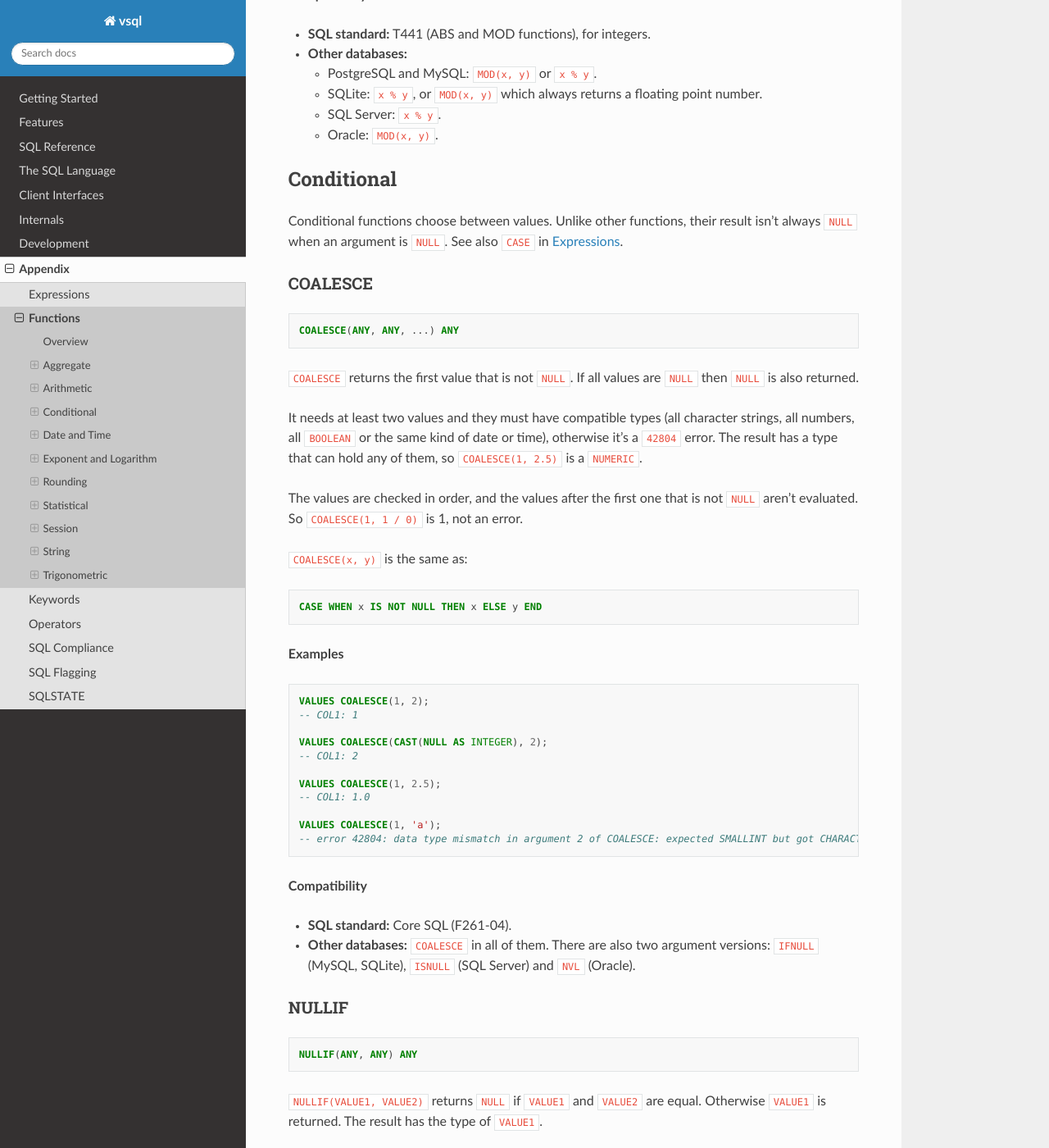
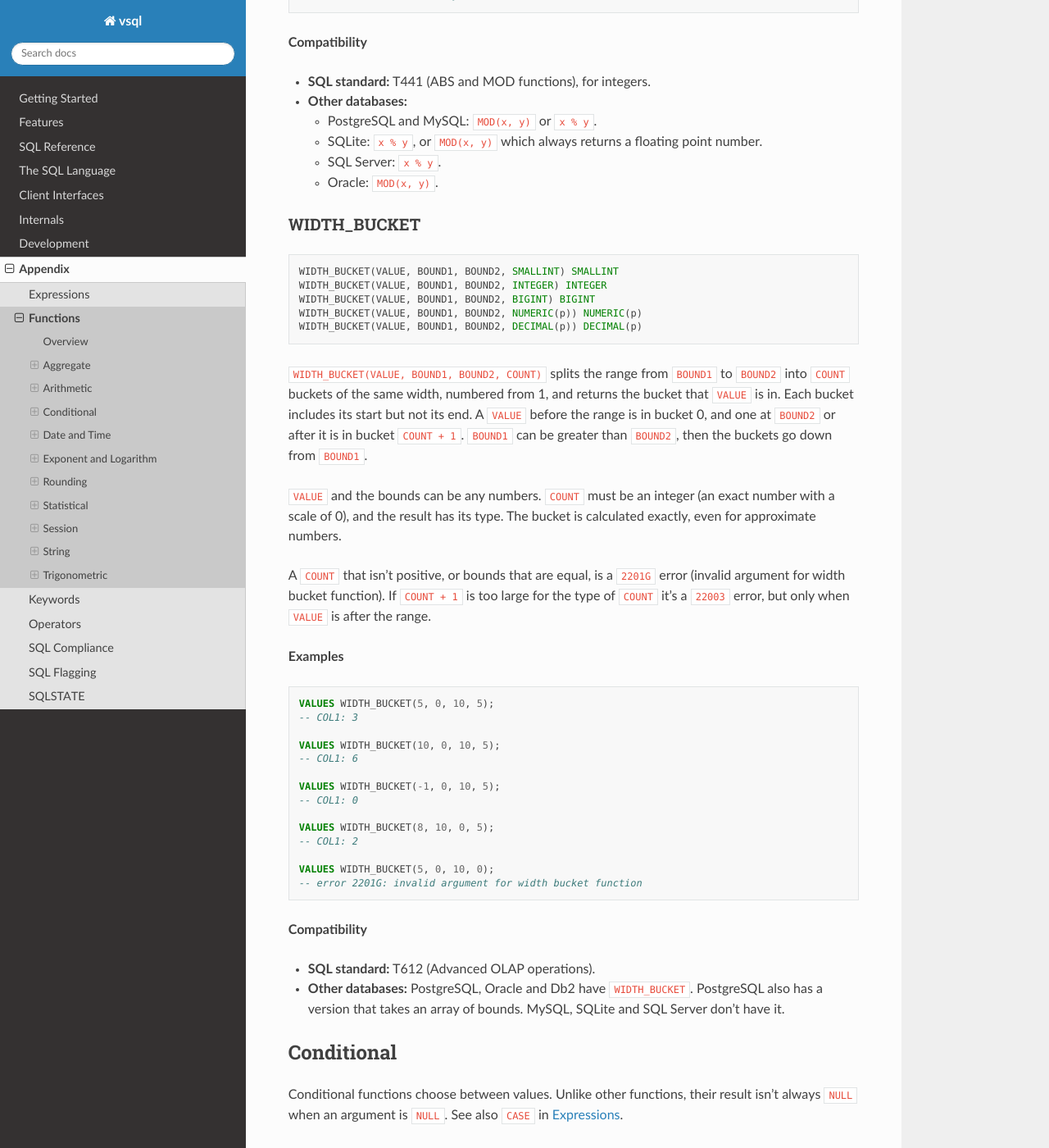
Before and after one commit to elliotchance/vsql, a Sphinx documentation site: the page built from docs/functions.rst, in a window 1280 px wide and 1400 px high, scrolled down 14271 px. Shown: the whole window at 82% size. Built offline with Sphinx 7.4.7 and the Read the Docs theme 3.1.0, drawn with Linux system fonts in a browser that asks for light colours; some of the changed text lies outside the part shown.

Commit message:
language: Support WIDTH_BUCKET (T612)
WIDTH_BUCKET(value, bound1, bound2, count) splits the range between the bounds
into count buckets of the same width and returns the bucket that the value is
in, 0 before the range or count + 1 after it. The bounds can be in either
order. A count that isn't positive, or equal bounds, is the new 2201G error,
and count + 1 that doesn't fit in the type of the count is a 22003 error.

The value and bounds can be any numbers, but the bucket is always calculated
exactly. The count must be an integer and the result has its type, so there's
an overload for each type of the count.

This is one part of T612, which stays partial.

Co-Authored-By: Claude Opus 5.5 <noreply@anthropic.com>

```diff
--- a/docs/functions.rst
+++ b/docs/functions.rst
@@ -236,6 +236,9 @@ Each function also has a **Compatibility** section:
    * - ``VAR_SAMP``
      - Statistical
      - T621
+   * - ``WIDTH_BUCKET``
+     - Arithmetic
+     - T612
 
 Aggregate
 ---------
@@ -626,8 +629,9 @@ A value that isn't a number (such as a ``VARCHAR``) is a ``42883`` error.
 Arithmetic
 ----------
 
-Arithmetic functions return the absolute value or the remainder of a number.
-The result has the type of an argument (see each function).
+Arithmetic functions return the absolute value or the remainder of a number,
+or which bucket it's in. The result has the type of an argument (see each
+function).
 
 They accept any number. If there is no version of the function
 for the argument types, an exact number (such as an ``INTEGER``) is converted to
@@ -734,6 +738,59 @@ vsql extension flagged by ``V403-01`` (see :doc:`sql-flagging`).
     number.
   - SQL Server: ``x % y``.
   - Oracle: ``MOD(x, y)``.
+
+WIDTH_BUCKET
+^^^^^^^^^^^^
+
+.. code-block:: sql
+
+   WIDTH_BUCKET(VALUE, BOUND1, BOUND2, SMALLINT) SMALLINT
+   WIDTH_BUCKET(VALUE, BOUND1, BOUND2, INTEGER) INTEGER
+   WIDTH_BUCKET(VALUE, BOUND1, BOUND2, BIGINT) BIGINT
+   WIDTH_BUCKET(VALUE, BOUND1, BOUND2, NUMERIC(p)) NUMERIC(p)
+   WIDTH_BUCKET(VALUE, BOUND1, BOUND2, DECIMAL(p)) DECIMAL(p)
+
+``WIDTH_BUCKET(VALUE, BOUND1, BOUND2, COUNT)`` splits the range from
+``BOUND1`` to ``BOUND2`` into ``COUNT`` buckets of the same width, numbered from
+1, and returns the bucket that ``VALUE`` is in. Each bucket includes its start
+but not its end. A ``VALUE`` before the range is in bucket 0, and one at
+``BOUND2`` or after it is in bucket ``COUNT + 1``. ``BOUND1`` can be greater
+than ``BOUND2``, then the buckets go down from ``BOUND1``.
+
+``VALUE`` and the bounds can be any numbers. ``COUNT`` must be an integer (an
+exact number with a scale of 0), and the result has its type. The bucket is
+calculated exactly, even for approximate numbers.
+
+A ``COUNT`` that isn't positive, or bounds that are equal, is a ``2201G`` error
+(invalid argument for width bucket function). If ``COUNT + 1`` is too large
+for the type of ``COUNT`` it's a ``22003`` error, but only when ``VALUE`` is
+after the range.
+
+**Examples**
+
+.. code-block:: sql
+
+  VALUES WIDTH_BUCKET(5, 0, 10, 5);
+  -- COL1: 3
+
+  VALUES WIDTH_BUCKET(10, 0, 10, 5);
+  -- COL1: 6
+
+  VALUES WIDTH_BUCKET(-1, 0, 10, 5);
+  -- COL1: 0
+
+  VALUES WIDTH_BUCKET(8, 10, 0, 5);
+  -- COL1: 2
+
+  VALUES WIDTH_BUCKET(5, 0, 10, 0);
+  -- error 2201G: invalid argument for width bucket function
+
+**Compatibility**
+
+- **SQL standard:** T612 (Advanced OLAP operations).
+- **Other databases:** PostgreSQL, Oracle and Db2 have ``WIDTH_BUCKET``.
+  PostgreSQL also has a version that takes an array of bounds. MySQL, SQLite
+  and SQL Server don't have it.
 
 Conditional
 -----------
```
Also changed, not shown: docs/sqlstate.rst (+15 -0 lines), docs/standard/part2/06.txt (+14 -14 lines), 8 other files.
